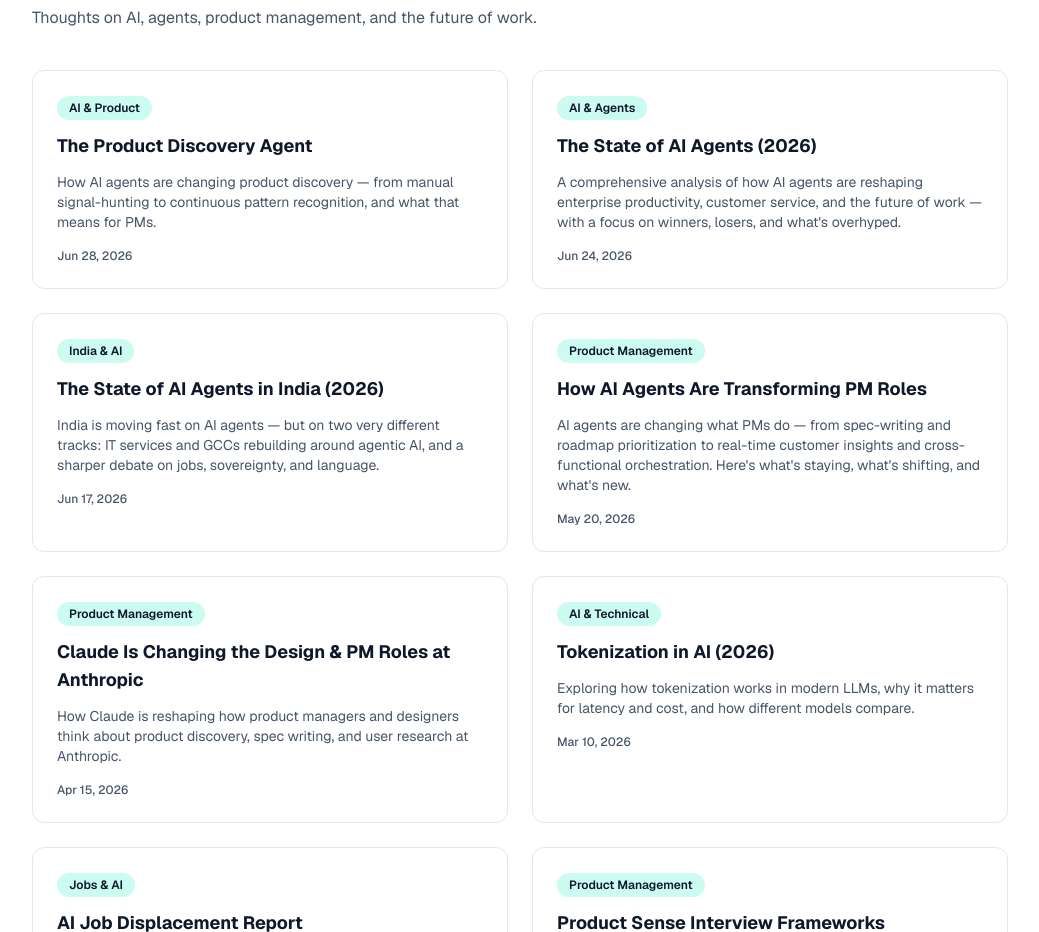
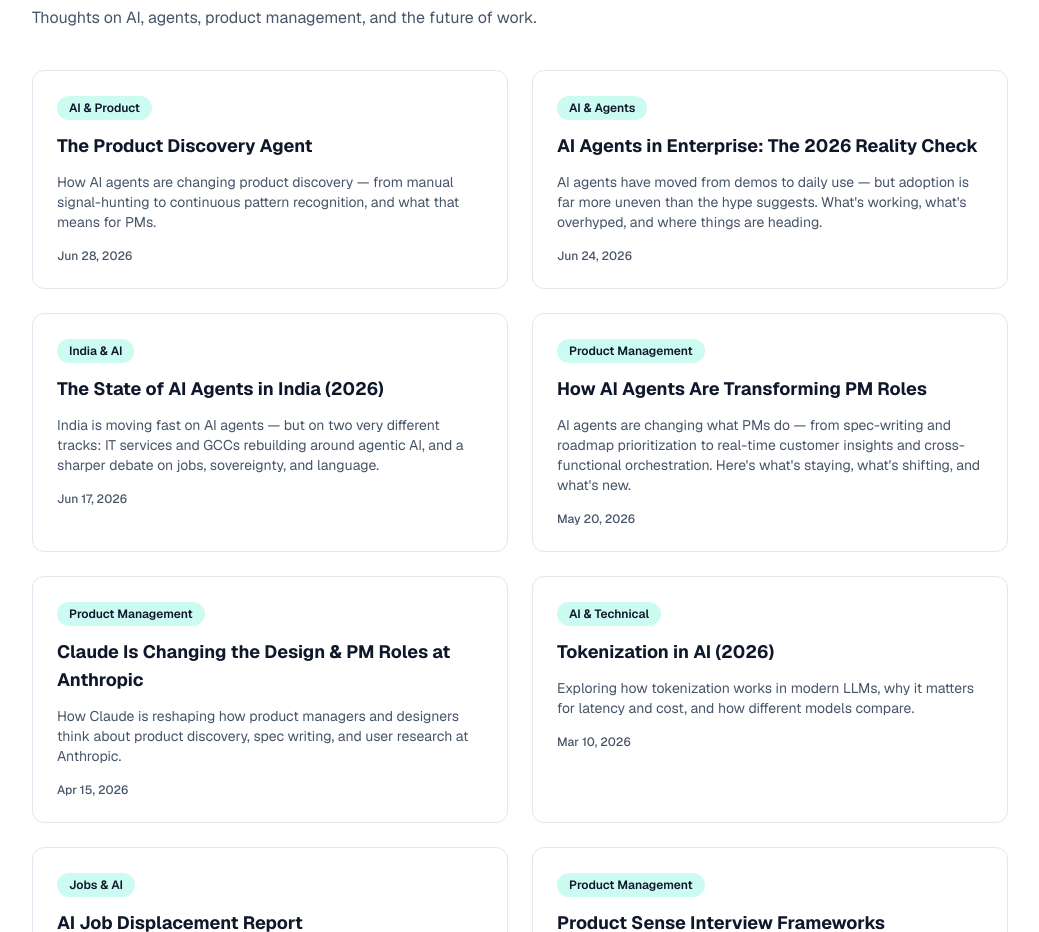
Before and after one commit to rohankhullar24-oss/product-with-rohan, a Next.js app: page / in a window 1280 px wide. Shown: the part 5120-6052 px from the top of the page, without its empty margins (120-1159 px from the left). Built offline with nearby package versions, Linux system fonts and the light colour scheme.

Commit message:
Rename blog post to avoid duplication with India-focused article
Renamed 'The State of AI Agents (2026)' to 'AI Agents in Enterprise: The 2026 Reality Check'
This makes it distinct from 'The State of AI Agents in India (2026)'

```diff
--- a/src/components/Blogs.tsx
+++ b/src/components/Blogs.tsx
@@ -13,8 +13,8 @@ const blogs = [
   },
   {
     slug: "state-of-ai-agents-2026",
-    title: "The State of AI Agents (2026)",
-    description: "A comprehensive analysis of how AI agents are reshaping enterprise productivity, customer service, and the future of work — with a focus on winners, losers, and what's overhyped.",
+    title: "AI Agents in Enterprise: The 2026 Reality Check",
+    description: "AI agents have moved from demos to daily use — but adoption is far more uneven than the hype suggests. What's working, what's overhyped, and where things are heading.",
     date: "2026-06-24",
     category: "AI & Agents",
   },
--- a/src/content/blog/state-of-ai-agents-2026.md
+++ b/src/content/blog/state-of-ai-agents-2026.md
@@ -1,5 +1,5 @@
 ---
-title: "The State of AI Agents in 2026"
+title: "AI Agents in Enterprise: The 2026 Reality Check"
 description: "AI agents have moved from demos to daily use — but adoption is far more uneven than the hype suggests. What's working, what's overhyped, and where things are heading."
 date: "2026-06-17"
 ---
```
